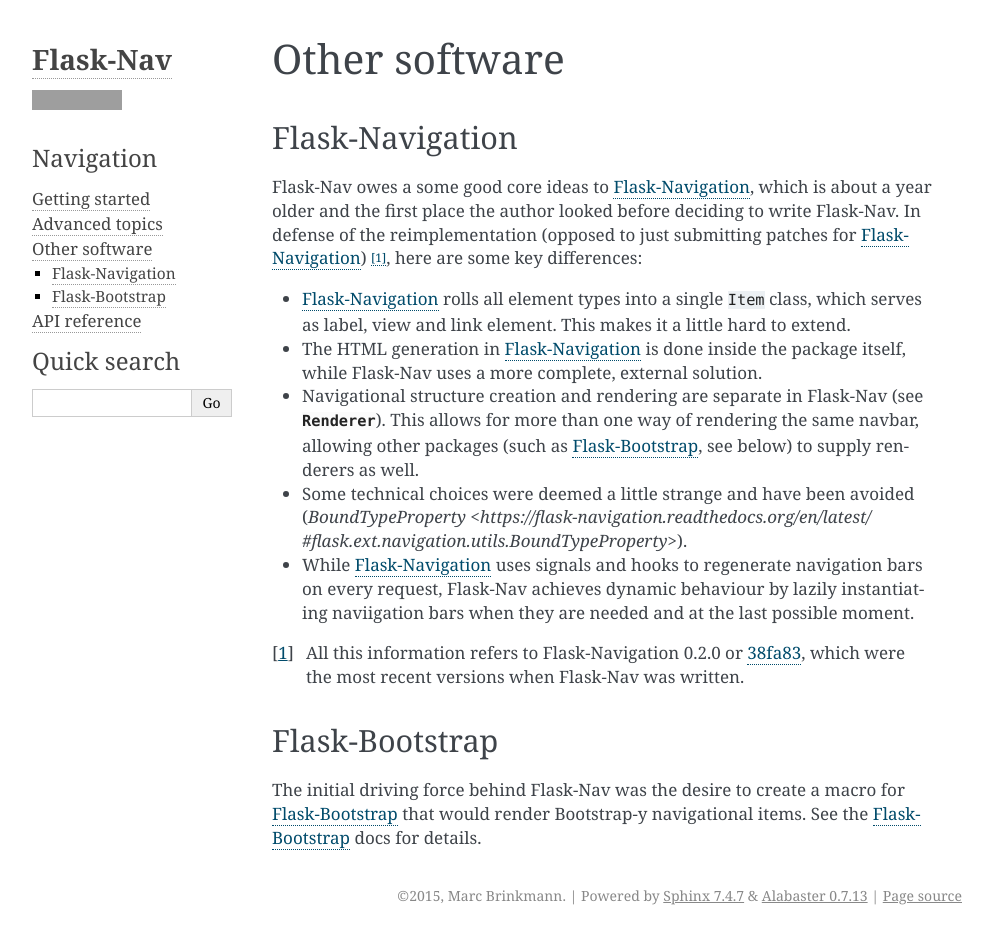
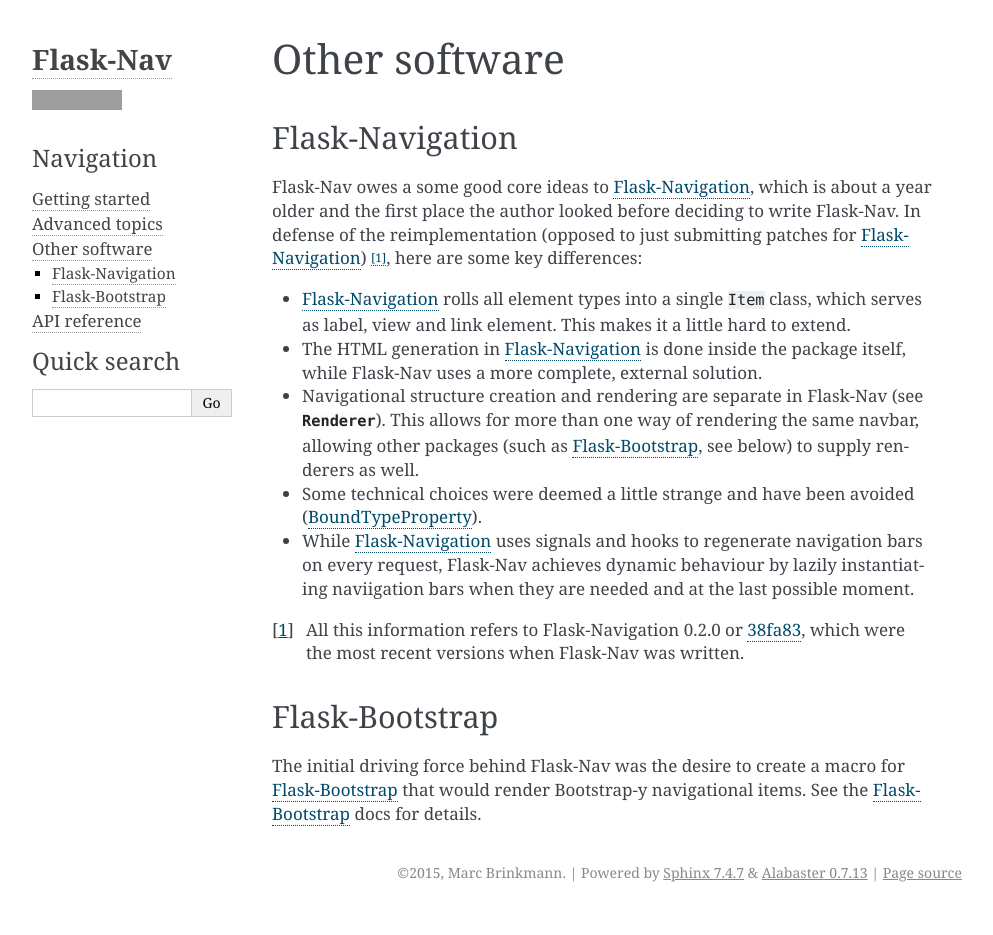
Before and after one commit to mbr/flask-nav, a Sphinx documentation site: the page built from docs/other-software.rst, in a window 1280 px wide. Shown: the whole page, without its empty margins (148-1141 px from the left). Built offline with Sphinx 7.4.7, drawn with Linux system fonts in a browser that asks for light colours; after the commit the page ends 912 px from its top, so only the background shows below that; grey boxes are pictures that could not be loaded.

Commit message:
Added missing underscore in docs link.

```diff
--- a/docs/other-software.rst
+++ b/docs/other-software.rst
@@ -20,7 +20,7 @@ patches for Flask-Navigation_) [1]_, here are some key differences:
   see below) to supply renderers as well.
 * Some technical choices were deemed a little strange and have been avoided
   (`BoundTypeProperty <https://flask-navigation.readthedocs.org/en/latest/
-  #flask.ext.navigation.utils.BoundTypeProperty>`).
+  #flask.ext.navigation.utils.BoundTypeProperty>`_).
 * While Flask-Navigation_ uses signals and hooks to regenerate navigation bars
   on every request, Flask-Nav achieves dynamic behaviour by lazily
   instantiating naviigation bars when they are needed and at the last
```
